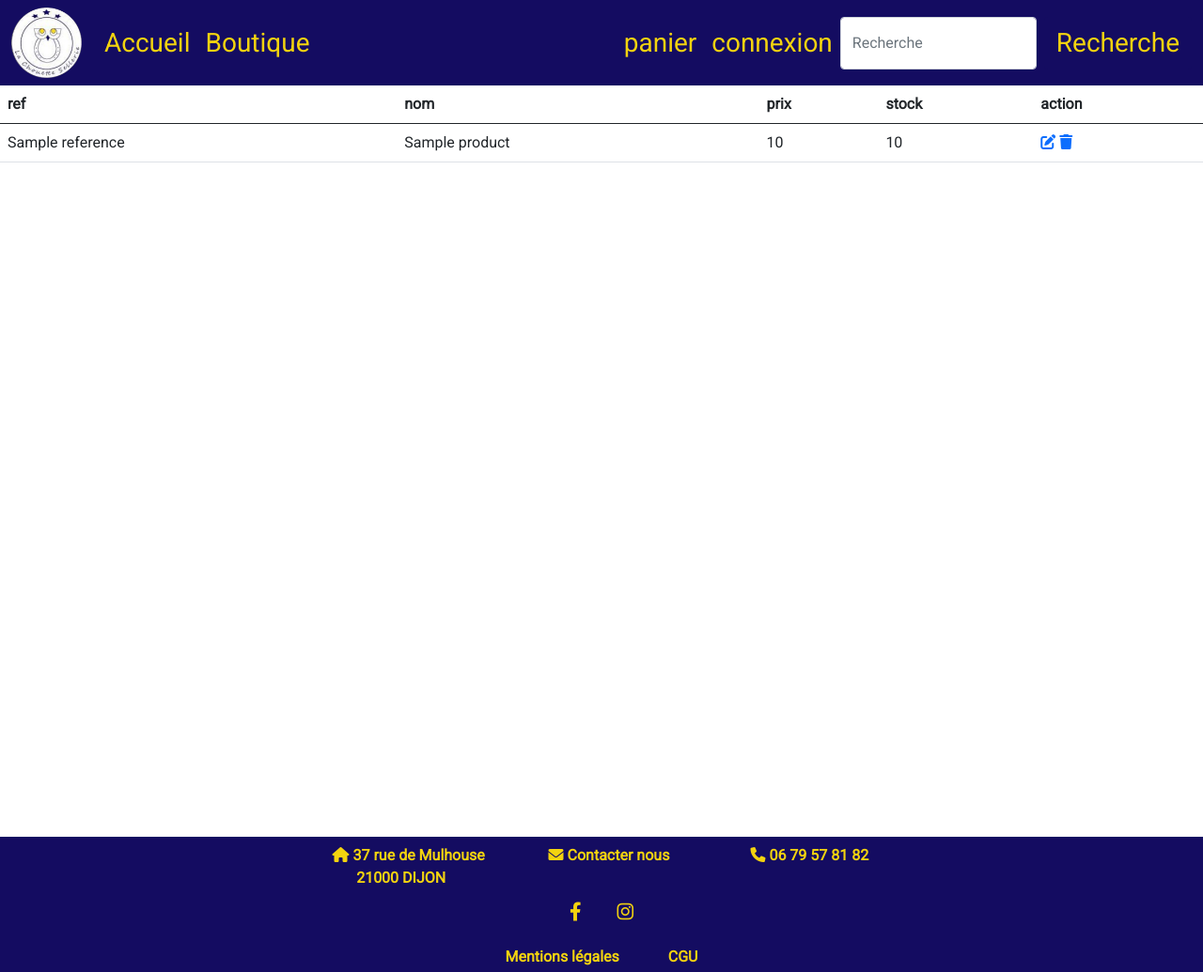
After one commit to Hypnololz/chouettesellerie, a PHP site: template templates/shop/stock.html.twig in a window 1280 px wide. The commit adds this page. Shown: the whole page at 94% size. Run offline with PHP 8.4, Linux system fonts and the light colour scheme; the template is opened without the code that fills it: most values are stand-ins (such as "Sample title", 1, 10 or a date in 2020); some libraries are stand-ins or nearby versions.

Commit message:
modif navbar

```diff
--- a/templates/base.html.twig
+++ b/templates/base.html.twig
@@ -23,7 +23,8 @@
     <div class="container-fluid">
         <a class="navbar-brand  p-0" href="{{ path('main') }}"><img class="m-0 p-0" src="{{ asset('img/LOGO CS.png') }}"
                                                                     alt="" width="75px"></a>
-        <button class="navbar-toggler bg-black" type="button" data-bs-toggle="collapse" data-bs-target="#navbarSupportedContent"
+        <button class="navbar-toggler bg-black" type="button" data-bs-toggle="collapse"
+                data-bs-target="#navbarSupportedContent"
                 aria-controls="navbarSupportedContent" aria-expanded="false" aria-label="Toggle navigation">
             <span class="navbar-toggler-icon bg-bleumarine"></span>
         </button>
@@ -39,7 +40,8 @@
                 </li>
                 {% if is_granted('ROLE_ADMIN') %}
                 <li class="nav-item">
-                    <a class="nav-link text-gold fs-3  {{ route == 'news' ? ' active' }}" href={{ path('news') }}>news</a>
+                    <a class="nav-link text-gold fs-3  {{ route == 'news' ? ' active' }}"
+                       href={{ path('news') }}>news</a>
                 </li>
 
                 <li class="nav-item dropdown">
@@ -48,12 +50,21 @@
                         Administration
                     </a>
                     <ul class="dropdown-menu bg-bleumarine" aria-labelledby="navbarDropdown">
-                        <li><a class="dropdown-item text-gold bg-bleumarine fs-3 " href="{{ path('shop_product.add') }}">ajouter
+                        <li><a class="dropdown-item text-gold bg-bleumarine fs-3 "
+                               href="{{ path('shop_product.add') }}">ajouter
                                 un produit</a></li>
                         <li>
                             <hr class="dropdown-divider">
                         </li>
-                        <li><a class="dropdown-item text-gold bg-bleumarine fs-3 " href="{{ path('shop_reservation') }}">reservation</a>
+                        <li><a class="dropdown-item text-gold bg-bleumarine fs-3 "
+                               href="{{ path('shop_reservation') }}">reservation</a>
+                        </li>
+                        <li>
+                            <hr class="dropdown-divider">
+                        </li>
+                        <li>
+                            <a class="dropdown-item text-gold bg-bleumarine fs-3 "
+                               href="{{ path('shop_stock') }}">stock</a>
                         </li>
                         <li>
                             <hr class="dropdown-divider">
@@ -82,11 +93,13 @@
                                         href="{{ path('shop_reservation_client', {'id': app.user.id}) }}">mes
                                     reservations</a></li>
                             <li class="dropdown-item bg-bleumarin"><a class="nav-link text-gold  fs-3 "
-                                                         href="{{ path('app_logout') }}">deconnexion</a></li>
+                                                                      href="{{ path('app_logout') }}">deconnexion</a>
+                            </li>
                         </ul>
                     </li>
                 {% else %}
-                    <li class="nav-item"><a class="nav-link text-gold bg-bleumarine fs-3 " href="{{ path('app_login') }}">connexion</a>
+                    <li class="nav-item"><a class="nav-link text-gold bg-bleumarine fs-3 "
+                                            href="{{ path('app_login') }}">connexion</a>
                     </li>
                 {% endif %}
             </ul>
@@ -125,13 +138,13 @@
 {% endif %}
 
 <div class="min-vh-100">
-{% block body %}
+    {% block body %}
 
 
 
 
 
-{% endblock %}
+    {% endblock %}
 </div>
 
 <script src="{{ asset('js/bootstrap.bundle.min.js') }}"></script>
--- a/templates/shop/reservation.html.twig
+++ b/templates/shop/reservation.html.twig
@@ -14,7 +14,6 @@
                 <li >{{ item.product.name }} au prix de : {{ item.product.price }} quantité : {{ item.quantity }}</li>
 
             {% endfor %}
-        <a href="{{ path('shop_reservation.validation', {'id': reservation.id}) }}">supprimer le panier</a>
             <hr>
     </ul>
 
--- a/templates/shop/reservationall.html.twig
+++ b/templates/shop/reservationall.html.twig
@@ -10,6 +10,7 @@
         <li > prix total:  {{ reservation.total }}
             {% for item in reservation.items %}
         <li >{{ item.product.name }} quantité: {{ item.quantity }}
+            <a href="{{ path('shop_reservation.validation', {'id': reservation.id}) }}">supprimer le panier</a>
 
             {% endfor %}
             <hr>
--- /dev/null
+++ b/templates/shop/stock.html.twig
@@ -0,0 +1,32 @@
+{% extends 'base.html.twig' %}
+{% block title %}
+Stock
+{% endblock %}
+
+{% block body %}
+<table class="table">
+    <thead>
+    <tr>
+        <th scope="col">ref</th>
+        <th scope="col">nom</th>
+        <th scope="col">prix</th>
+        <th scope="col">stock</th>
+        <th scope="col">action</th>
+    </tr>
+    </thead>
+    <tbody>
+    {% for product in products %}
+
+    <tr>
+        <td>{{ product.reference }}</td>
+        <td>{{ product.name }}</td>
+        <td>{{ product.price }}</td>
+        <td>{{ product.stock }}</td>
+        <td><a href="{{ path('shop_product_modif', {'slug': product.slug}) }}"><i class="fa fa-edit"></i></a>
+            <a onclick="return confirm('Êtes vous sur de vouloir supprimer ce produit ?')"
+               class=""
+               href="{{ path('shop_produit.delete', {'id': product.id, 'csrf_token' : csrf_token('product_delete_'~product.id)}) }}"><i class="fa fa-trash"></i></a></td>
+    </tr>
+    {% endfor %}
+</table>
+{% endblock %}
```
Also changed, not shown: src/Controller/ShopController.php (+29 -6 lines), templates/main/index.html.twig (+3 -4 lines), templates/shop/product.html.twig (+4 -11 lines).
